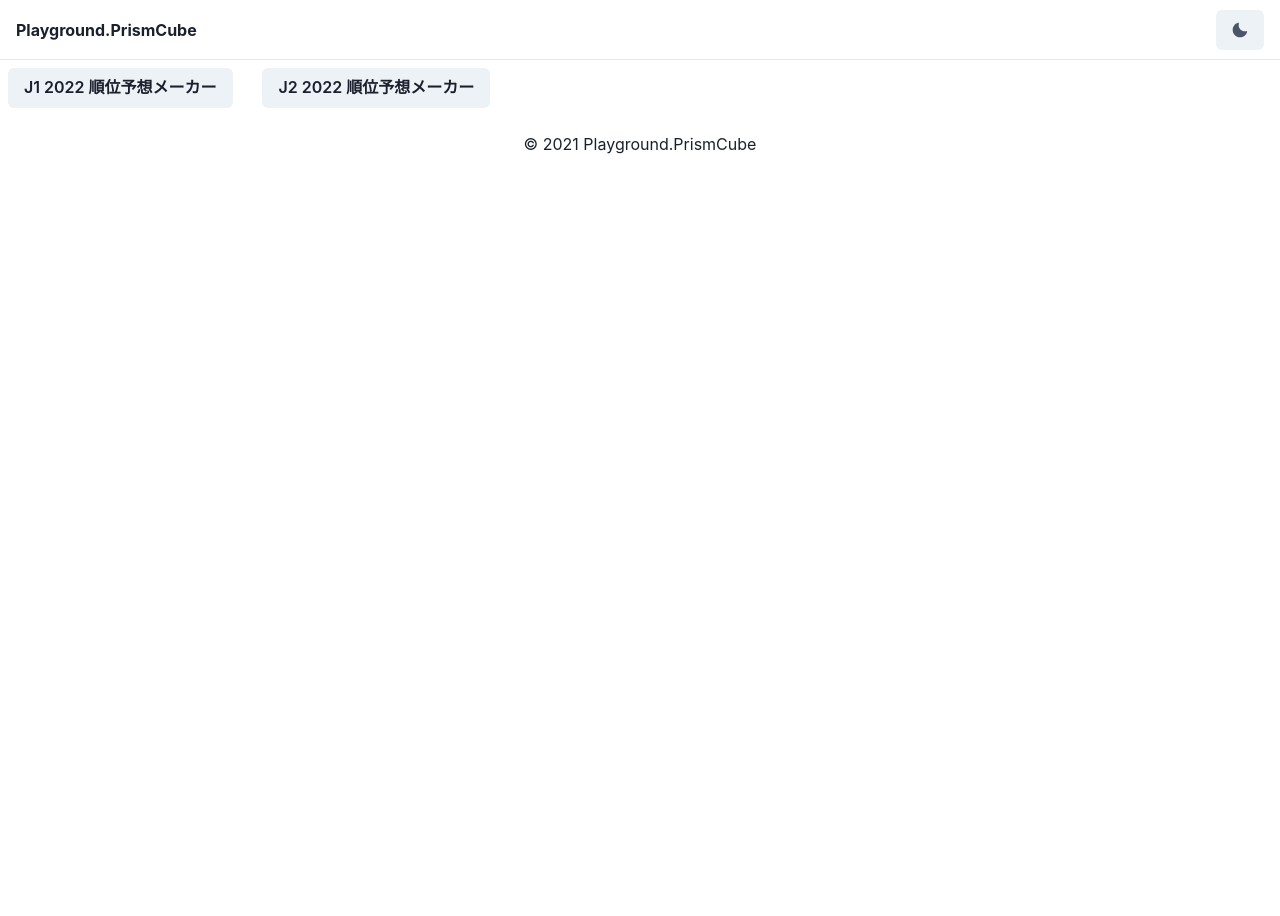
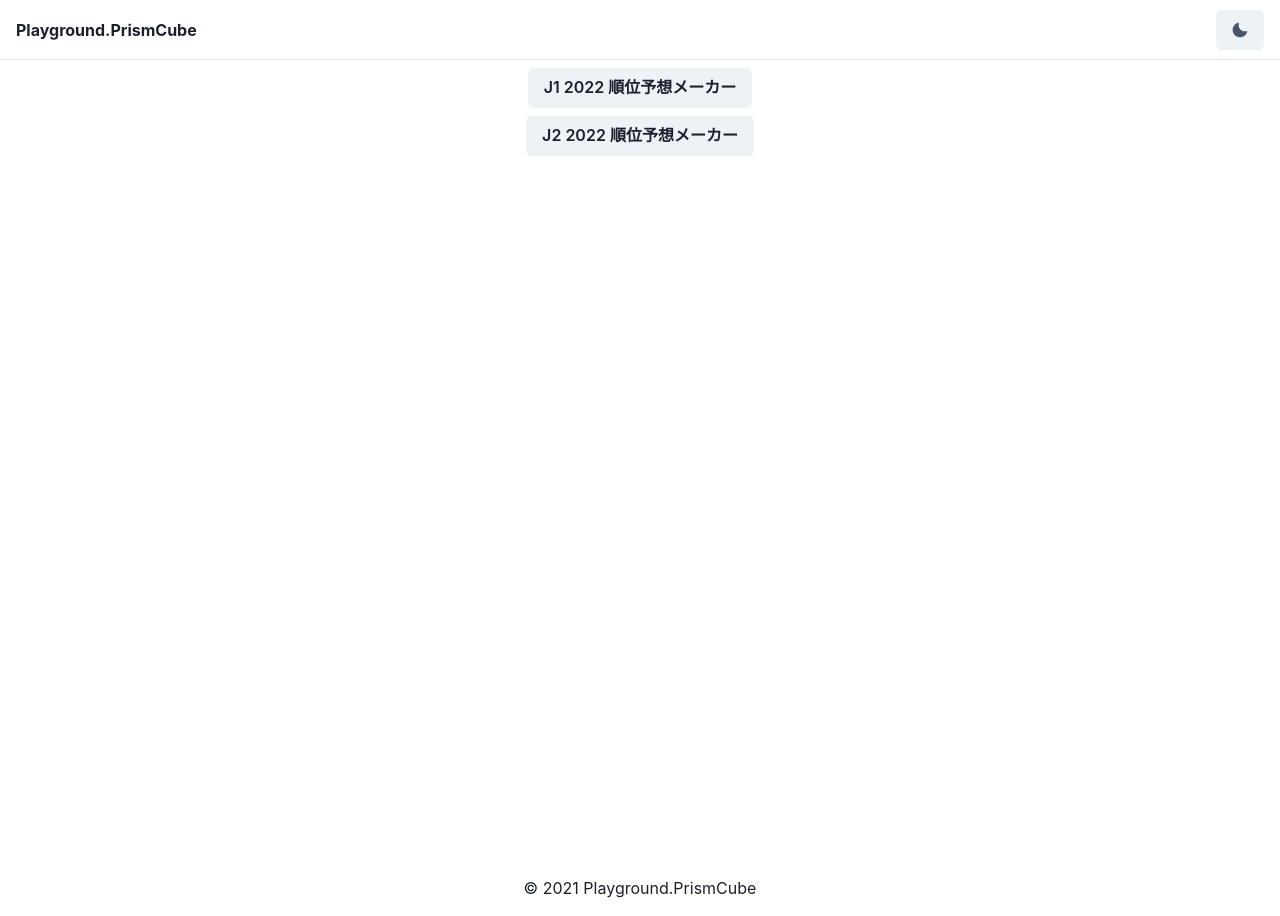
Before and after one commit to prism-cube/playground, a Next.js app: page / in a window 1280 px wide. Before the commit the page ends 800 px from the top, so only its background shows below. Built offline with nearby package versions, Linux system fonts and the light colour scheme; no server answers.

Commit message:
サイトTOP, Layout

```diff
--- a/src/components/header.tsx
+++ b/src/components/header.tsx
@@ -34,7 +34,7 @@ export default function Header() {
               fontFamily={'heading'}
               color={useColorModeValue('gray.800', 'white')}
               as="a"
-              fontWeight='bold'
+              fontWeight="bold"
             >
               Playground.PrismCube
             </Text>
--- a/src/components/layout.tsx
+++ b/src/components/layout.tsx
@@ -1,5 +1,5 @@
 import { ReactNode } from 'react'
-import { Container } from '@chakra-ui/react'
+import { Box } from '@chakra-ui/react'
 import Header from 'src/components/header'
 import Footer from 'src/components/footer'
 
@@ -11,9 +11,9 @@ export function Layout({ children }: Props) {
   return (
     <>
       <Header />
-
-      <main>{children}</main>
-
+      <Box minH={'100vh'}>
+        <main>{children}</main>
+      </Box>
       <Footer />
     </>
   )
--- a/src/pages/index.tsx
+++ b/src/pages/index.tsx
@@ -2,7 +2,7 @@ import React from 'react'
 import { NextPage } from 'next'
 import Link from 'next/link'
 import Head from 'next/head'
-import { Box, Button, Grid, GridItem } from '@chakra-ui/react'
+import { Box, Button, Stack } from '@chakra-ui/react'
 import { Layout } from '@/components/layout'
 import { Meta } from '@/types/meta'
 
@@ -26,19 +26,19 @@ const Home: NextPage = () => {
         <meta property="og:type" content="website" />
       </Head>
 
-      <Grid templateColumns="repeat(5, 1fr)" gap={2} p={2}>
-        <GridItem>
+      <Stack p={2} align={'center'}>
+        <Box>
           <Link href="/predictions/j1-2022" passHref>
             <Button as="a">J1 2022 順位予想メーカー</Button>
           </Link>
-        </GridItem>
+        </Box>
 
-        <GridItem>
+        <Box>
           <Link href="/predictions/j2-2022" passHref>
             <Button as="a">J2 2022 順位予想メーカー</Button>
           </Link>
-        </GridItem>
-      </Grid>
+        </Box>
+      </Stack>
     </Layout>
   )
 }
```
